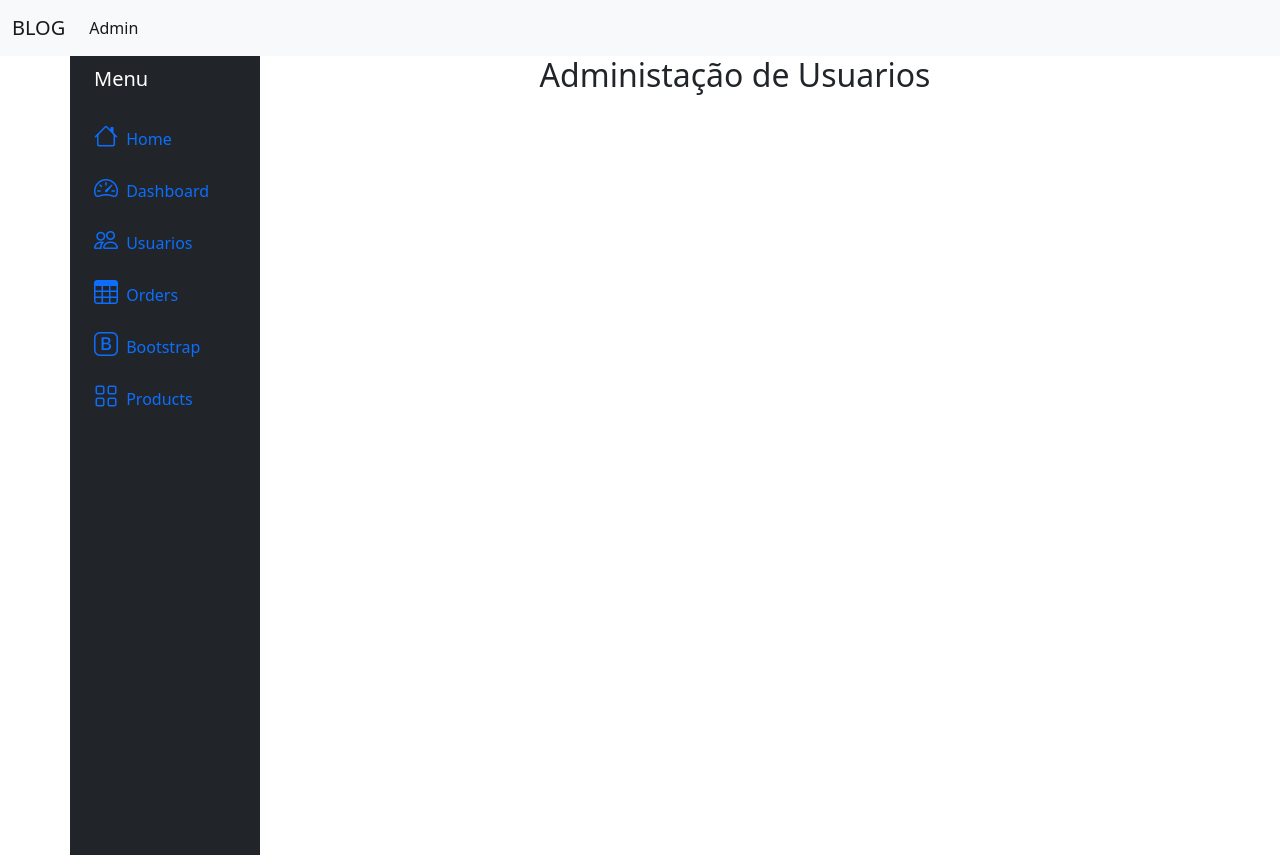
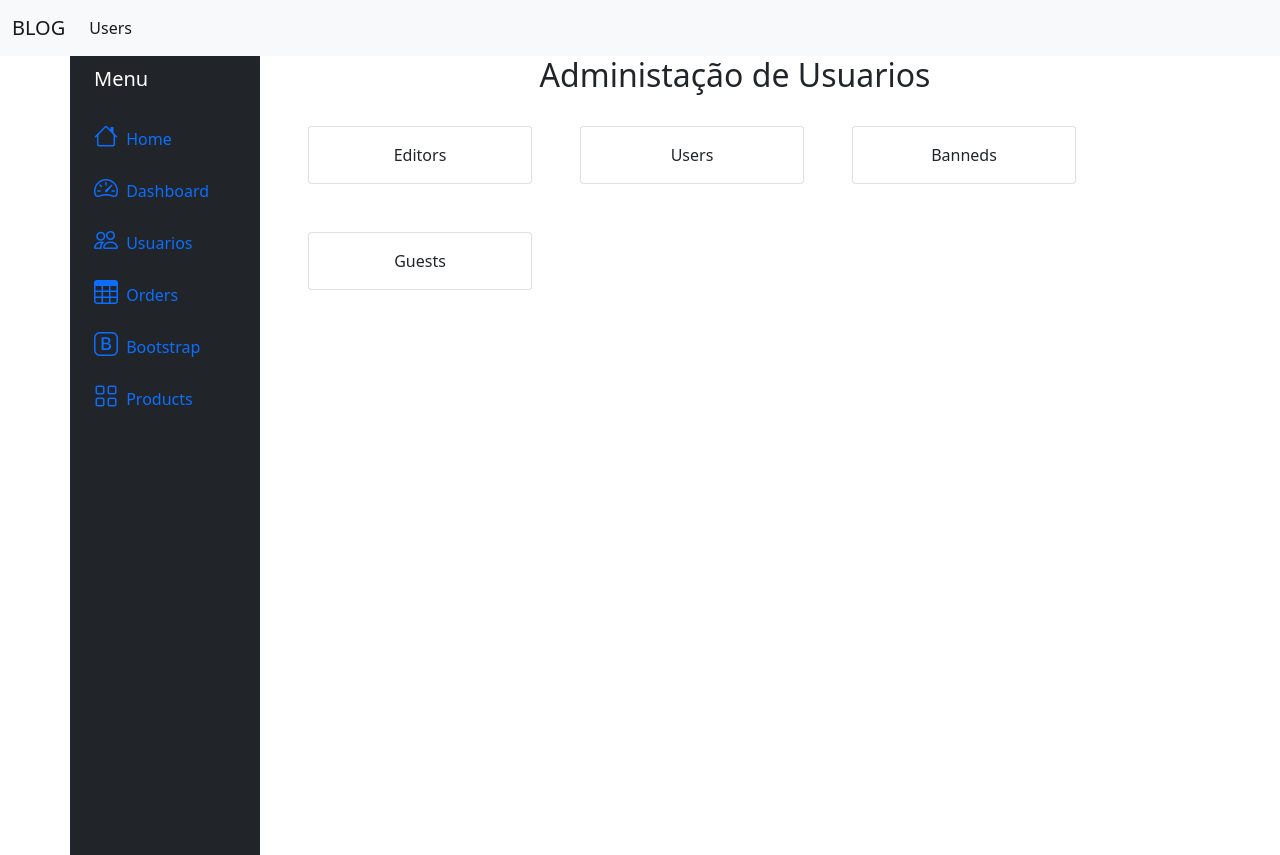
Before and after one commit to jacksonsr451/blog, a Django app: page /admin/users/ in a window 1280 px wide. Shown: the top 855 px of the page. Run offline with Django 4.2, Linux system fonts and the light colour scheme; some libraries are stand-ins or nearby versions.

Commit message:
Add navegation in users base urls

```diff
--- a/templates/admin/admin_header.html
+++ b/templates/admin/admin_header.html
@@ -7,7 +7,7 @@
         <div class="collapse navbar-collapse" id="navbarSupportedContent">
             <ul class="navbar-nav me-auto mb-2 mb-lg-0">
                 <li class="nav-item">
-                    <a class="nav-link active" aria-current="page" href="#">Admin</a>
+                    <a class="nav-link active" aria-current="page" href="{% url 'home_admin_users' %}">Users</a>
                 </li>
             </ul>
         </div>
--- a/users/templates/editors/home_editor.html
+++ b/users/templates/editors/home_editor.html
@@ -16,6 +16,7 @@
 {% block 'content' %}
 <div class="container">
     <div class="row">
+        <i class="bi bi-arrow-left mt-2" style="cursor: pointer;" onclick="location = `{% url 'home_admin_users' %}`"></i>
         {% include 'editors/header_content_editor.html' %}
         <!-- TODO: include introduction by editos in template -->
     </div>
--- a/users/templates/home_admin_banneds.html
+++ b/users/templates/home_admin_banneds.html
@@ -16,6 +16,7 @@
 {% block 'content' %}
 <div class="container">
     <div class="row">
+        <i class="bi bi-arrow-left mt-2" style="cursor: pointer;" onclick="location = `{% url 'home_admin_users' %}`"></i>
         <h2 class="mt-4 mb-4" align="center">Banneds</h2>
         <table class="table table-success table-striped">
             <thead>
--- a/users/templates/home_admin_guests.html
+++ b/users/templates/home_admin_guests.html
@@ -16,6 +16,7 @@
 {% block 'content' %}
 <div class="container">
     <div class="row">
+        <i class="bi bi-arrow-left mt-2" style="cursor: pointer;" onclick="location = `{% url 'home_admin_users' %}`"></i>
         <h2 class="mt-4 mb-4" align="center">Guests</h2>
         <table class="table table-success table-striped">
             <thead>
--- a/users/templates/home_admin_users.html
+++ b/users/templates/home_admin_users.html
@@ -17,6 +17,26 @@
 <div class="container">
     <div class="row">
         <h2 align="center">Administação de Usuarios</h2>
+        <div class="card m-4" style="width: 14rem; cursor: pointer;" onclick="location = `{% url 'home_editor' %}`">
+            <div class="card-body">
+                <p class="card-text text-center">Editors</p>
+            </div>
+        </div>
+        <div class="card m-4" style="width: 14rem; cursor: pointer;" onclick="location = `{% url 'home_user' %}`">
+            <div class="card-body">
+                <p class="card-text text-center">Users</p>
+            </div>
+        </div>
+        <div class="card m-4" style="width: 14rem; cursor: pointer;" onclick="location = `{% url 'home_admin_banneds' %}`">
+            <div class="card-body">
+                <p class="card-text text-center">Banneds</p>
+            </div>
+        </div>
+        <div class="card m-4" style="width: 14rem; cursor: pointer;" onclick="location = `{% url 'home_admin_guests' %}`">
+            <div class="card-body">
+                <p class="card-text text-center">Guests</p>
+            </div>
+        </div>
     </div>
 </div>
 {% endblock %}
--- a/users/templates/users/home_user.html
+++ b/users/templates/users/home_user.html
@@ -16,6 +16,7 @@
 {% block 'content' %}
 <div class="container">
     <div class="row">
+        <i class="bi bi-arrow-left mt-2" style="cursor: pointer;" onclick="location = `{% url 'home_admin_users' %}`"></i>
         {% include 'users/header_content_user.html' %}
         <!-- TODO: include introduction by editos in template -->
     </div>
--- a/users/urls.py
+++ b/users/urls.py
@@ -26,6 +26,7 @@ urlpatterns = [
 
     path('guests/list/', home_admin_users.list_guests, name='home_admin_guests'),
     path('guests/show/', home_admin_users.show_guest, name='get_guests'),
+
     path('banneds/list/', home_admin_users.list_banneds, name='home_admin_banneds'),
     path('banneds/show/', home_admin_users.get_banned, name='get_banned'),
 
```
